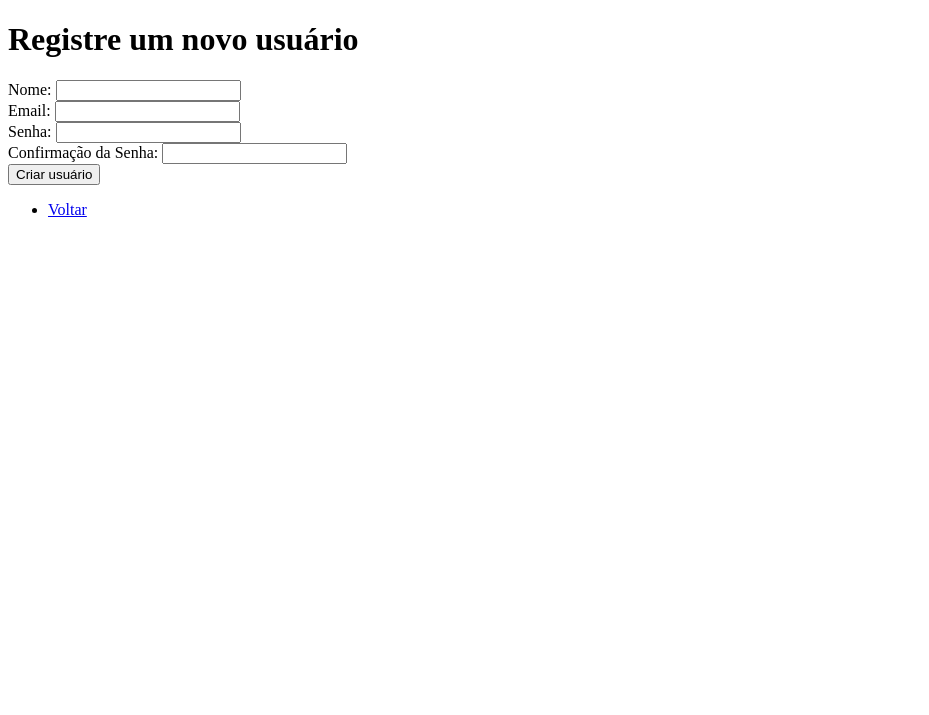
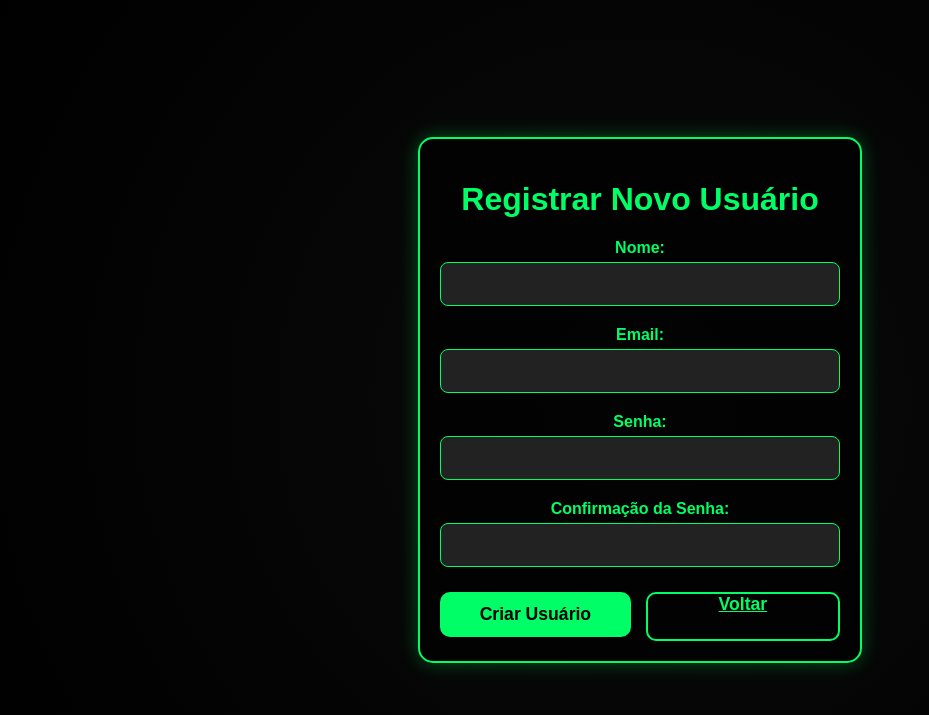
Before and after one commit to gabriel-ruvinski/typethezombies, a PHP site: page /php/register.php in a window 1280 px wide. Shown: the top 715 px of the page, without its empty margins (0-929 px from the left). Run offline with PHP 8.4, Linux system fonts and the light colour scheme.

Commit message:
Estilizando login.php, register.php e consertando bugs do game.js

```diff
--- a/php/register.php
+++ b/php/register.php
@@ -18,15 +18,25 @@ if ($_SERVER["REQUEST_METHOD"] == "POST") {
     if ($password == $confirm_password) {
       $password = md5($password);
 
-      $sql = "INSERT INTO users
-              (username, email, user_password) VALUES
-              ('$name', '$email', '$password');";
+      try {
+        $sql = "INSERT INTO users (name, email, password) VALUES ('$name', '$email', '$password')";
 
         if(mysqli_query($conn, $sql)){
           $success = true;
         }
         else {
-        $error_msg = mysqli_error($conn);
+          throw new Exception(mysqli_error($conn)); // Converte erro em exceção
+        }
+      }
+      catch (Exception $e) {
+        $error_message = $e->getMessage();
+
+        // DETECTA SE É EMAIL DUPLICADO
+        if (strpos($error_message, 'Duplicate entry') !== false && strpos($error_message, 'email') !== false) {
+          $error_msg = "Este email já está cadastrado! Use outro email ou faça login.";
+        } else {
+          $error_msg = "Erro ao criar usuário: " . $error_message;
+        }
         $error = true;
       }
     }
@@ -41,45 +51,57 @@ if ($_SERVER["REQUEST_METHOD"] == "POST") {
   }
 }
 ?>
+
 <!DOCTYPE html>
 <html>
 <head>
   <meta charset="utf-8">
   <title>Registro</title>
+  <link rel="stylesheet" href="../styles/styles.css">
 </head>
 <body>
-<h1>Registre um novo usuário</h1>
+  <div class="tela tela-registro">
+    <h1>Registrar Novo Usuário</h1>
 
     <?php if ($success): ?>
-  <h3 style="color:lightgreen;">Usuário criado com sucesso!</h3>
-  <p>
-    Seguir para <a href="login.php">login</a>.
-  </p>
+      <div class="mensagem-sucesso">
+        <h3>Usuário criado com sucesso!</h3>
+        <p>Você já pode fazer <a href="login.php" class="botao-link">login</a></p>
+      </div>
     <?php endif; ?>
 
     <?php if ($error): ?>
-  <h3 style="color:red;"><?php echo $error_msg; ?></h3>
+      <div class="mensagem-erro">
+        <h3>Erro: <?php echo $error_msg; ?></h3>
+      </div>
     <?php endif; ?>
 
-<form action="register.php" method="post">
-  <label for="name">Nome: </label>
-  <input type="text" name="name" value="<?php echo $name; ?>" required><br>
+    <form action="register.php" method="post" class="form-registro">
+      <div class="form-group">
+        <label for="name">Nome:</label>
+        <input type="text" name="name" value="<?php echo htmlspecialchars($name); ?>" required>
+      </div>
 
-  <label for="email">Email: </label>
-  <input type="text" name="email" value="<?php echo $email; ?>" required><br>
+      <div class="form-group">
+        <label for="email">Email:</label>
+        <input type="email" name="email" value="<?php echo htmlspecialchars($email); ?>" required>
+      </div>
 
-  <label for="password">Senha: </label>
-  <input type="password" name="password" value="" required><br>
+      <div class="form-group">
+        <label for="password">Senha:</label>
+        <input type="password" name="password" required>
+      </div>
 
-  <label for="confirm_password">Confirmação da Senha: </label>
-  <input type="password" name="confirm_password" value="" required><br>
+      <div class="form-group">
+        <label for="confirm_password">Confirmação da Senha:</label>
+        <input type="password" name="confirm_password" required>
+      </div>
 
-  <input type="submit" name="submit" value="Criar usuário">
+      <div class="form-botoes">
+        <input type="submit" name="submit" value="Criar Usuário" class="botao">
+        <a href="../index.php" class="botao botao-voltar">Voltar</a>
+      </div>
     </form>
-
-<ul>
-  <li><a href="../index.php">Voltar</a></li>
-</ul>
-</p>
+  </div>
 </body>
 </html>
--- a/styles/styles.css
+++ b/styles/styles.css
@@ -147,6 +147,86 @@ body {
 #inputPalavra:focus {
     outline: 2px solid var(--cor-borda);
     box-shadow: 0 0 10px var(--cor-sombra);
+}
+
+.form-registro {
+  max-width: 400px;
+  margin: 0 auto;
+}
+
+.form-group {
+  margin-bottom: 20px;
+  display: flex;
+  flex-direction: column;
+}
+
+.form-group label {
+  font-weight: bold;
+  color: var(--cor-texto);
+  margin-bottom: 5px;
+}
+
+.form-group input {
+  padding: 12px;
+  background-color: var(--cor-input);
+  color: var(--cor-texto);
+  border: 1px solid var(--cor-borda);
+  border-radius: 8px;
+  font-size: 1em;
+  transition: all 0.2s ease;
+}
+
+.form-group input:focus {
+  outline: 2px solid var(--cor-borda);
+  box-shadow: 0 0 10px var(--cor-sombra);
+}
+
+.form-botoes {
+  display: flex;
+  gap: 15px;
+  justify-content: center;
+  margin-top: 25px;
+}
+
+/* === MENSAGENS === */
+.mensagem-sucesso {
+  background: rgba(0, 255, 102, 0.1);
+  border: 1px solid var(--cor-primaria);
+  border-radius: 10px;
+  padding: 15px;
+  margin-bottom: 20px;
+  text-align: center;
+}
+
+.mensagem-erro {
+  background: rgba(255, 0, 0, 0.1);
+  border: 1px solid #ff3333;
+  border-radius: 10px;
+  padding: 15px;
+  margin-bottom: 20px;
+  text-align: center;
+}
+
+/* === BOTÕES ESPECÍFICOS === */
+.botao-link {
+  color: var(--cor-primaria);
+  text-decoration: none;
+  font-weight: bold;
+}
+
+.botao-link:hover {
+  text-decoration: underline;
+}
+
+.botao-voltar {
+  background-color: transparent;
+  border: 2px solid var(--cor-primaria);
+  color: var(--cor-texto);
+}
+
+.botao-voltar:hover {
+  background-color: var(--cor-primaria);
+  color: #000;
 }
 
 /* === 4. LAYOUT E ESTRUTURA === */
@@ -329,6 +409,75 @@ body {
     font-size: 1.1em;
 }
 
+/* === TELA DE LOGIN === */
+.tela-login {
+  text-align: center;
+  padding: 40px 30px;
+  max-width: 400px;
+  margin: 0 auto;
+}
+
+.form-login {
+  max-width: 350px;
+  margin: 0 auto;
+}
+
+/* === MENSAGENS === */
+.mensagem-info {
+  background: rgba(0, 255, 102, 0.1);
+  border: 1px solid var(--cor-primaria);
+  border-radius: 10px;
+  padding: 20px;
+  margin-bottom: 20px;
+}
+
+.mensagem-info h3 {
+  color: var(--cor-primaria);
+  margin-bottom: 10px;
+}
+
+.mensagem-erro {
+  background: rgba(255, 0, 0, 0.1);
+  border: 1px solid #ff3333;
+  border-radius: 10px;
+  padding: 15px;
+  margin-bottom: 20px;
+}
+
+.mensagem-erro h3 {
+  color: #ff3333;
+  margin: 0;
+}
+
+/* === LINKS DE LOGIN === */
+.login-links {
+  margin-top: 20px;
+  padding-top: 15px;
+  border-top: 1px solid var(--cor-borda);
+}
+
+.login-links a {
+  color: var(--cor-primaria);
+  text-decoration: none;
+  font-weight: bold;
+}
+
+.login-links a:hover {
+  text-decoration: underline;
+}
+
+/* === BOTÕES ESPECÍFICOS === */
+.botao-voltar {
+  background-color: transparent;
+  border: 2px solid var(--cor-primaria);
+  color: var(--cor-texto);
+}
+
+.botao-voltar:hover {
+  background-color: var(--cor-primaria);
+  color: #000;
+}
+
 /* === 6. ELEMENTOS DO JOGO === */
 
 /* 6.1 Cabeçalho do Jogo */
```
Also changed, not shown: php/login.php (+39 -26 lines), scripts/game.js (indentation only). Lines whose indentation alone changed are shown as unchanged.
